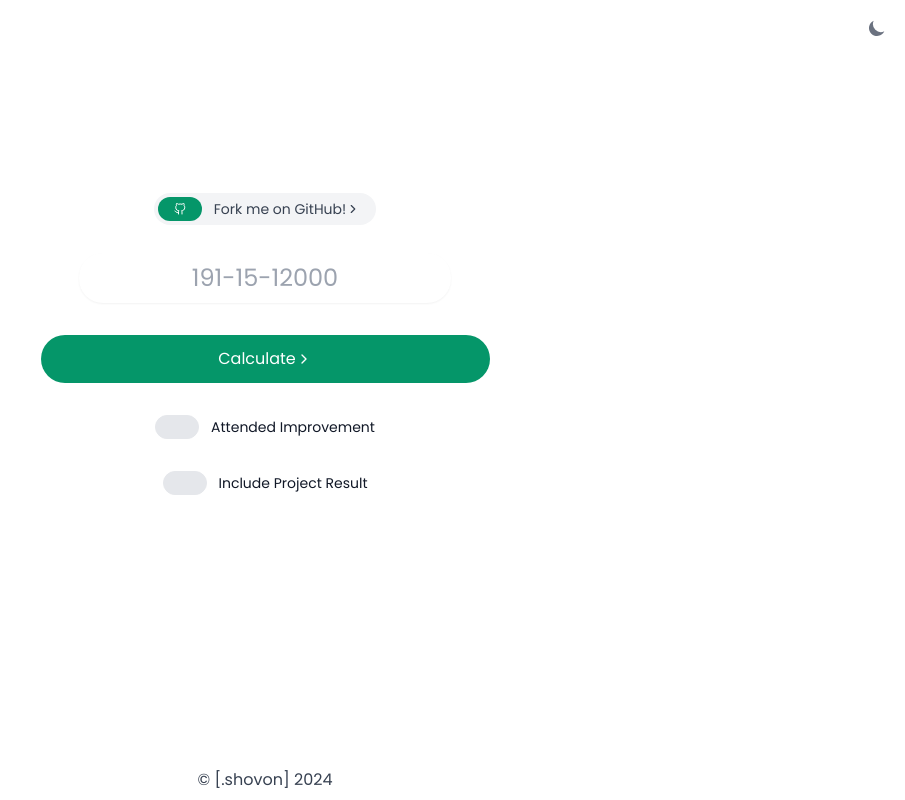
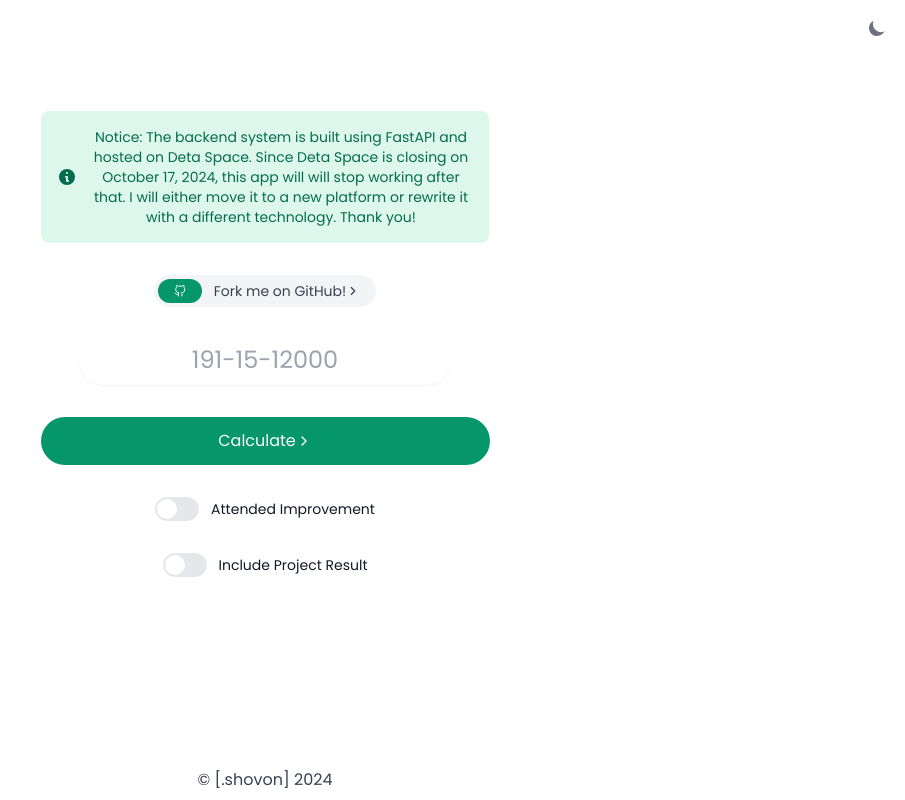
Before and after one commit to ajshovon/diu-cgpa, a React (Vite) app: page / in a window 1280 px wide. Shown: the whole page, without its empty margins (375-1280 px from the left). Built offline with nearby package versions, Linux system fonts and the light colour scheme.

Commit message:
Add Notice component for backend system
Signed-off-by: Jubayer <jubayeras382@outlook.com>

```diff
--- /dev/null
+++ b/src/components/ui/Notice.jsx
@@ -0,0 +1,16 @@
+import { Alert } from 'flowbite-react';
+import { HiInformationCircle } from 'react-icons/hi';
+
+const Notice = () => {
+  return (
+    <div className="flex justify-center">
+      <div className="w-full max-w-md mb-8">
+        <Alert color="success" icon={HiInformationCircle}>
+          <span className="font-medium">Notice:</span> The backend system is built using FastAPI and hosted on Deta Space. Since Deta Space is closing on October 17, 2024, this app will will stop working after that. I will either move it to a new platform or rewrite it with a different technology. Thank you!
+        </Alert>
+      </div>
+    </div>
+  );
+};
+
+export default Notice;
--- a/src/pages/Home.jsx
+++ b/src/pages/Home.jsx
@@ -7,6 +7,7 @@ import CgpaCard from '../components/CgpaCard';
 import ResultTable from '../components/ResultTable';
 import StatsCard from '../components/StatsCard';
 import ForkMe from '../components/ui/ForkMe';
+import Notice from '../components/ui/Notice';
 import { calculateCgpa } from '../utils/utils';
 
 const Home = ({ darkMode }) => {
@@ -17,15 +18,7 @@ const Home = ({ darkMode }) => {
   const [isLoading, setIsLoading] = useState(false);
   const [checkImproved, setCheckImproved] = useState(false);
   const [checkProject, setCheckProject] = useState(false);
-  const customThemeToggleSwitch = {
-    toggle: {
-      base: 'after:rounded-full rounded-full border group-focus:ring-4 group-focus:ring-cyan-500/25',
-      checked: {
-        on: 'after:bg-white after:translate-x-full',
-        off: 'after:bg-gray-400 dark:after:bg-gray-500 border-gray-200 bg-gray-200 dark:border-gray-600 dark:bg-gray-700',
-      },
-    },
-  };
+
   const onChangeCheckBox = (e) => {
     if (!isLoading) {
       setCheckImproved(e);
@@ -90,6 +83,7 @@ const Home = ({ darkMode }) => {
       <DarkThemeToggle theme={`dark`} className="absolute right-0 mt-2 mr-2" />
       <section className="bg-white dark:bg-gray-900 flex min-h-[90vh]">
         <form className="py-8 px-4 m-auto mx-auto max-w-screen-xl text-center align-middle align-center justify-center">
+          {!result && <Notice />}
           {!result && (
             <>
               <ForkMe />
@@ -144,10 +138,10 @@ const Home = ({ darkMode }) => {
               </div>
 
               <div className="flex mb-6 lg:mb-8 space-y-4 justify-center sm:space-y-0 sm:space-x-4">
-                <ToggleSwitch theme={customThemeToggleSwitch} checked={checkImproved} label="Attended Improvement" onChange={onChangeCheckBox} />
+                <ToggleSwitch checked={checkImproved} label="Attended Improvement" onChange={onChangeCheckBox} />
               </div>
               <div className="flex mb-6 lg:mb-8 space-y-4 justify-center sm:space-y-0 sm:space-x-4">
-                <ToggleSwitch theme={customThemeToggleSwitch} checked={checkProject} label="Include Project Result" onChange={setCheckProject} />
+                <ToggleSwitch checked={checkProject} label="Include Project Result" onChange={setCheckProject} />
               </div>
               {checkProject && (
                 <Table>
```
Also changed, not shown: package.json (+17 -17 lines), 1 other file (tests, documents, lock files or other folders).
